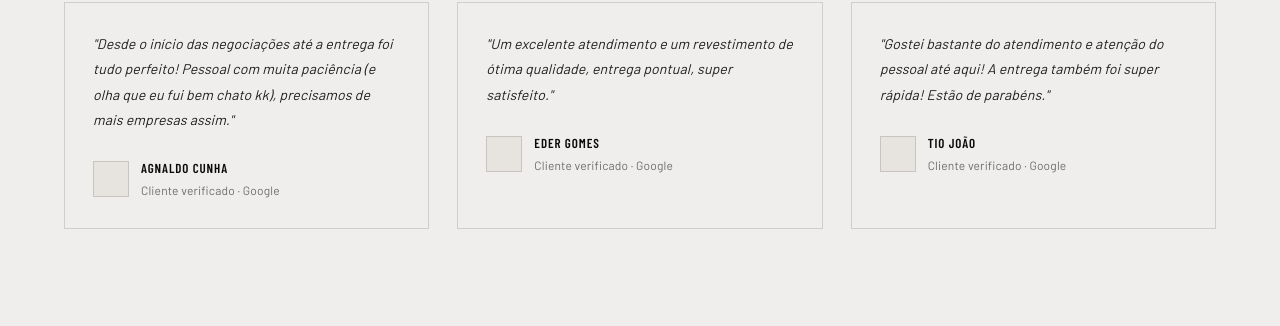
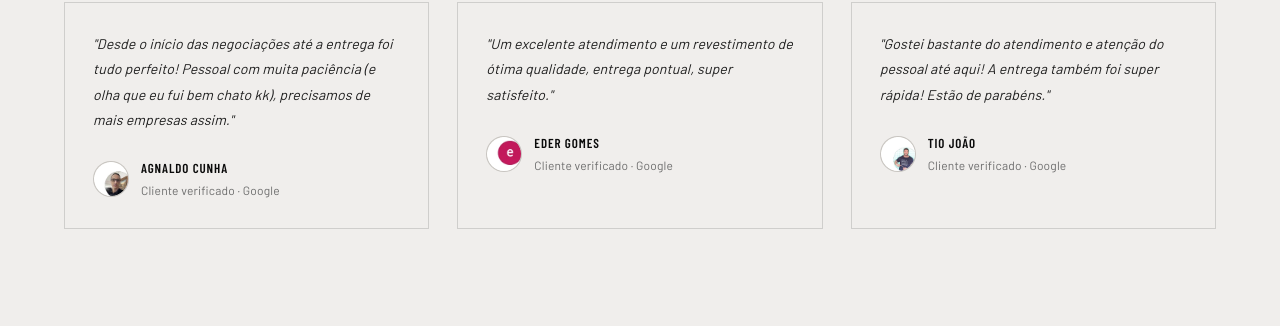
Before and after one commit to devupsite/bruto, a PHP site: page / in a window 1280 px wide. Shown: the part 5683-6009 px from the top of the page. Run offline with PHP 8.4, Linux system fonts and the light colour scheme.

Commit message:
fix: adiciona fotos reais nos depoimentos (Agnaldo, Eder, Tio João)

```diff
--- a/index.html
+++ b/index.html
@@ -411,7 +411,7 @@
             empresas assim."
           </p>
           <div class="dep__author">
-            <div class="dep__avatar" role="img" aria-label="Foto de Agnaldo Cunha"></div>
+            <img class="dep__avatar" src="dep-avatar-agnaldo.webp" alt="Foto de Agnaldo Cunha" loading="lazy">
             <div>
               <p class="dep__name">Agnaldo Cunha</p>
               <p class="dep__role">Cliente verificado · Google</p>
@@ -425,7 +425,7 @@
             pontual, super satisfeito."
           </p>
           <div class="dep__author">
-            <div class="dep__avatar" role="img" aria-label="Foto de Eder Gomes"></div>
+            <img class="dep__avatar" src="dep-avatar-eder.webp" alt="Foto de Eder Gomes" loading="lazy">
             <div>
               <p class="dep__name">Eder Gomes</p>
               <p class="dep__role">Cliente verificado · Google</p>
@@ -439,7 +439,7 @@
             também foi super rápida! Estão de parabéns."
           </p>
           <div class="dep__author">
-            <div class="dep__avatar" role="img" aria-label="Foto de Tio João"></div>
+            <img class="dep__avatar" src="dep-avatar-tiojoao.webp" alt="Foto de Tio João" loading="lazy">
             <div>
               <p class="dep__name">Tio João</p>
               <p class="dep__role">Cliente verificado · Google</p>
--- a/styles.css
+++ b/styles.css
@@ -650,6 +650,8 @@
       width: 36px; height: 36px; flex-shrink: 0;
       background: var(--surface);
       border: 1px solid var(--line);
+      border-radius: 50%;
+      object-fit: cover;
     }
     .dep__name {
       font-family: var(--f-display);
```
Also changed, not shown: dep-avatar-agnaldo.webp (added), dep-avatar-eder.webp (added), dep-avatar-tiojoao.webp (added).
